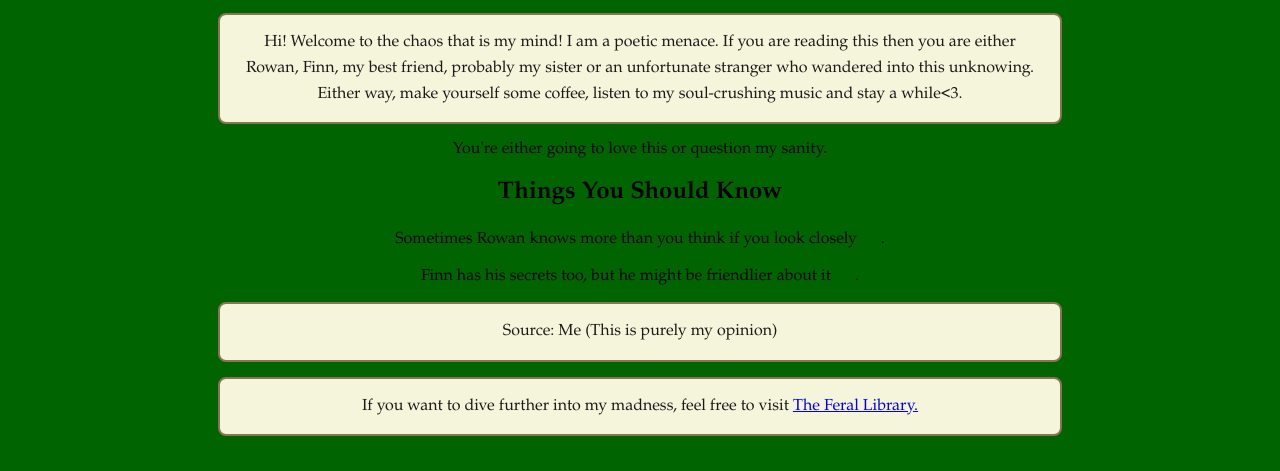
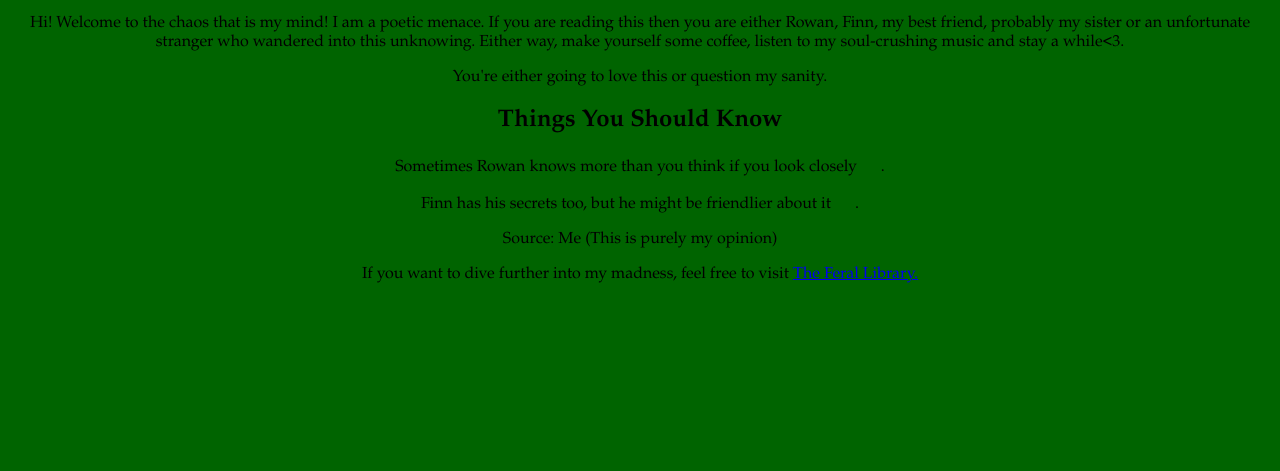
Before and after one commit to ChaneRow/Pines-Obsessions, a plain HTML site: page index.html in a window 1280 px wide. Shown: the part 687-1158 px from the top of the page. After the commit the page ends 1007 px from the top, so only its background shows below. Drawn offline with Linux system fonts and the light colour scheme.

Commit message:
Update index.html

```diff
--- a/index.html
+++ b/index.html
@@ -26,7 +26,7 @@
   </nav>
   </header>
   <main id="main-content">
-    <p class="about">Hi! Welcome to the chaos that is my mind! I am a <a href="https://chanerow.github.io/Feral-library/" id="feral-hidden">poetic</a> menace. If you are reading this then you are either Rowan, Finn, my best friend,
+    <p>Hi! Welcome to the chaos that is my mind! I am a <a href="https://chanerow.github.io/Feral-library/" id="feral-hidden">poetic</a> menace. If you are reading this then you are either Rowan, Finn, my best friend,
       probably my sister or an unfortunate stranger who wandered into this unknowing. Either way, make yourself some coffee, listen to my soul-crushing music
       and stay a while<3.</p>
      <p>You're either going to love this or question my sanity.</p>
@@ -38,8 +38,8 @@
 
   </main>
 <footer>
-  <p class="source">Source: Me (This is purely my opinion)</p>
-  <p class="link">If you want to dive further into my madness, feel free to visit <a href="https://chanerow.github.io/Feral-library/" id="feral-library-link" rel="noopener noreferrer" target="_blank">The Feral Library.</a></p>
+  <p>Source: Me (This is purely my opinion)</p>
+  <p>If you want to dive further into my madness, feel free to visit <a href="https://chanerow.github.io/Feral-library/" id="feral-library-link" rel="noopener noreferrer" target="_blank">The Feral Library.</a></p>
 </footer>
 </body>
 
```
